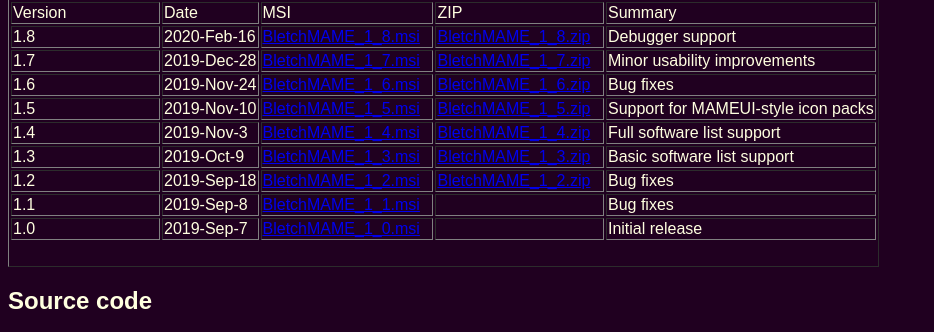
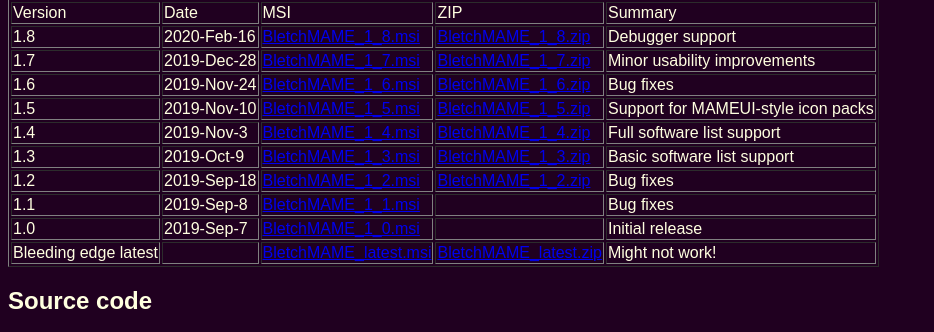
Before and after one commit to npwoods/bletchmame_web, a PHP site: page / in a window 1280 px wide. Shown: the part 1020-1352 px from the top of the page, without its empty margins (0-934 px from the left). Run offline with PHP 8.4, Linux system fonts and the light colour scheme; data that the repository does not hold is empty.

Commit message:
Attempting to fix latest version issue

```diff
--- a/index.php
+++ b/index.php
@@ -1,4 +1,6 @@
 <?php
+
+$latest_version = file_get_contents("http://bletchmame.s3-website-us-east-1.amazonaws.com/files/version_latest.txt");
 
 $all_versions = array(
     "1.8" => array(
@@ -61,22 +63,6 @@ $all_versions = array(
             <title>BletchMAME</title>
             <link rel="stylesheet" href="bletchmame.css" />
     </head>
-    <script language="javascript">
-        function trimWhitespace(str) {
-            return str.replace(/^\s\n+|\s\n+$/g,'');
-        }
-
-        fetch("http://bletchmame.s3-website-us-east-1.amazonaws.com/files/version_latest.txt")
-        .then(function (response) {
-            response.text().then(function (text) {
-                text = trimWhitespace(text);
-                if (!text.endsWith(".0")) {
-                    document.getElementById("bletchmame_latest_version_row").style.visibility = "visible";
-                    document.getElementById("bletchmame_latest_version").innerText = " [" + trimWhitespace(text) + "]";
-                }
-            });
-        });
-    </script>
 <body>
 
     <h1>BletchMAME</h1>
@@ -146,14 +132,18 @@ $all_versions = array(
 					echo "<td>" . $all_versions[$version]["notes"] . "</td>";
 					echo "</tr>";
 				}
+
+                if (!preg_match('/\.0$/', $version_latest))
+                {
+					echo "<tr>";
+					echo "<td>Bleeding edge latest $version_latest</td>";
+					echo "<td/>";
+					echo "<td><a href=\"files/BletchMAME_latest.msi\">BletchMAME_latest.msi</a></td>";
+					echo "<td><a href=\"files/BletchMAME_latest.zip\">BletchMAME_latest.zip</a></td>";
+					echo "<td>Might not work!</td>";
+					echo "</tr>";
+				}
 			?>
-            <tr style="visibility: hidden" id="bletchmame_latest_version_row">
-                <td>Bleeding edge latest<span id="bletchmame_latest_version"></span></td>
-                <td />
-                <td><a href="files/BletchMAME_latest.msi">BletchMAME_latest.msi</a></td>
-                <td><a href="files/BletchMAME_latest.zip">BletchMAME_latest.zip</a></td>
-                <td>Might not work!</td>
-            </tr>
         </tbody>
     </table>
 
```
